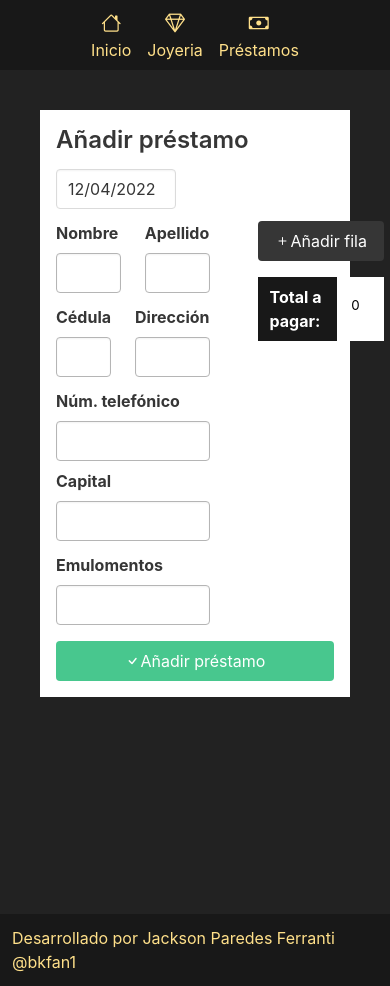
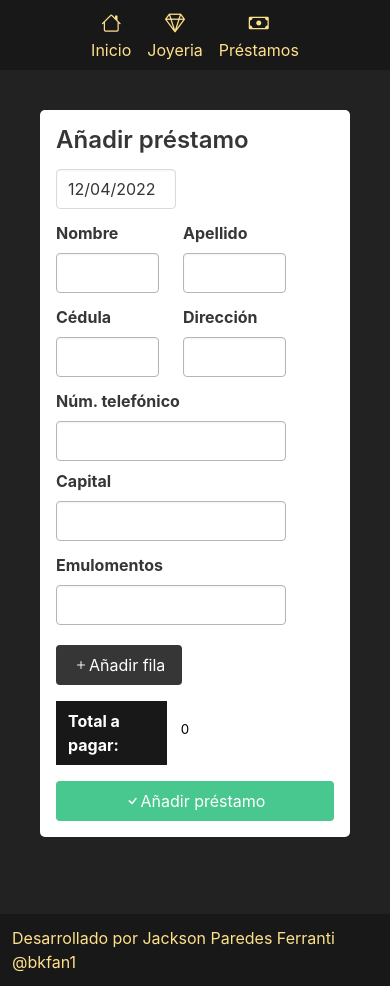
Before and after one commit to bkfan1/pawn-shop-app, a Next.js app: page /loans/add in a window 390 px wide. Built offline with nearby package versions, Linux system fonts and the light colour scheme.

Commit message:
Modified some styles

```diff
--- a/styles/globals.css
+++ b/styles/globals.css
@@ -34,7 +34,7 @@ main{
     min-width: 360px;
     max-width: 720px;
     min-height: 490px;
-    max-height: 600px;
+    max-height: 595px;
     overflow-y: scroll;
     background-color: white;
     border-radius: var(--rounded);
@@ -53,12 +53,21 @@ main{
     border-radius: var(--rounded);
 }
 
+.dailyLoanForm{
+    max-width: 900px;
+    min-height: 480px;
+    border-radius: var(--rounded);
+}
+
+.AllDailyLoansTable_Holder{
+    width: 900px;
+}
 
 .rowInput{
-    width:100%;
-    background: none;
-    outline: none;
-    border: none;
+    width:100% !important;
+    background: none !important;
+    outline: none !important;
+    border: none !important;
 }
 
 .button-icon{
@@ -118,6 +127,20 @@ main{
 
 }
 
+@media screen and (max-width:930px) {
+    .dailyLoanForm_formsHolder{
+        flex-direction: column !important;
+        overflow-y: scroll;
+
+    }
+
+    .dailyLoanForm__tableSection{
+        margin-top: 20px !important;
+    }
+
+
+}
+
 @media screen and (max-width:815px){
     .editPurchaseForm__formsHolder{
         flex-direction: column-reverse;
@@ -134,13 +157,20 @@ main{
 
 }
 
+@media screen and (max-height:800px) {
+    .dailyLoanForm{
+        max-height: 800px;
+    }
+
+}
+
 @media screen and (max-width:732px) {
     .rowButton{
         margin-bottom: 10px !important;
     }
 }
 
-@media screen and (max-width:545px){
+@media screen and (max-width:675px){
     .table thead{display: none;}
 }
 
```
